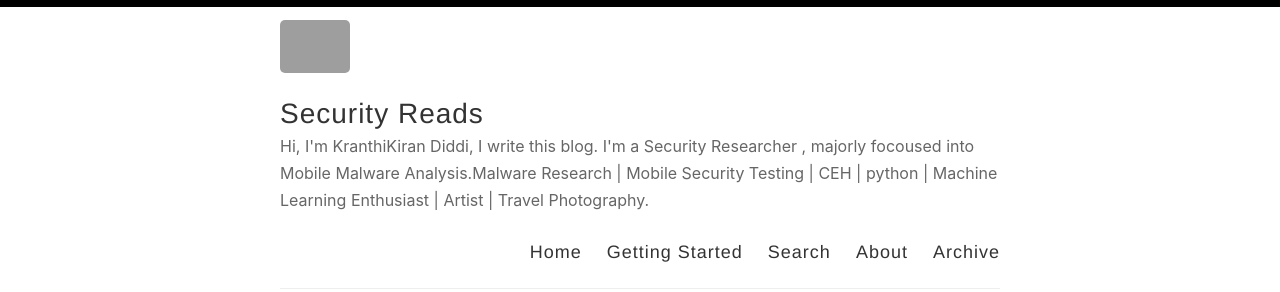
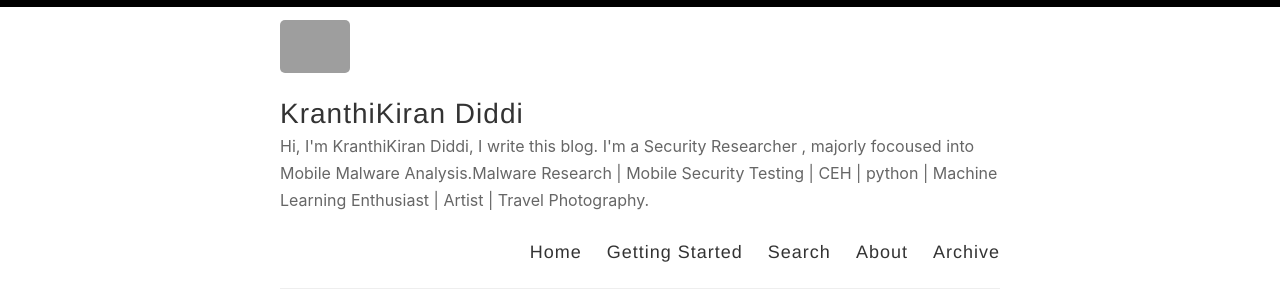
Before and after one commit to kranthikiran-security/kranthikiran-security.github.io, a Jekyll site: the page built from index.html, in a window 1280 px wide, cut to the strip 0-292 px from the top of the page. Built offline with Jekyll 4.4.1, drawn with Linux system fonts in a browser that asks for light colours; the list of posts is cut into pages by our own code; grey boxes are pictures that could not be loaded.

Commit message:
Update _config.yml

```diff
--- a/_config.yml
+++ b/_config.yml
@@ -3,7 +3,7 @@
 #
 
 # Name of your site (displayed in the header)
-name: Security Reads
+name: KranthiKiran Diddi
 
 # Name of the author
 author: KranthiKiran Diddi
```
